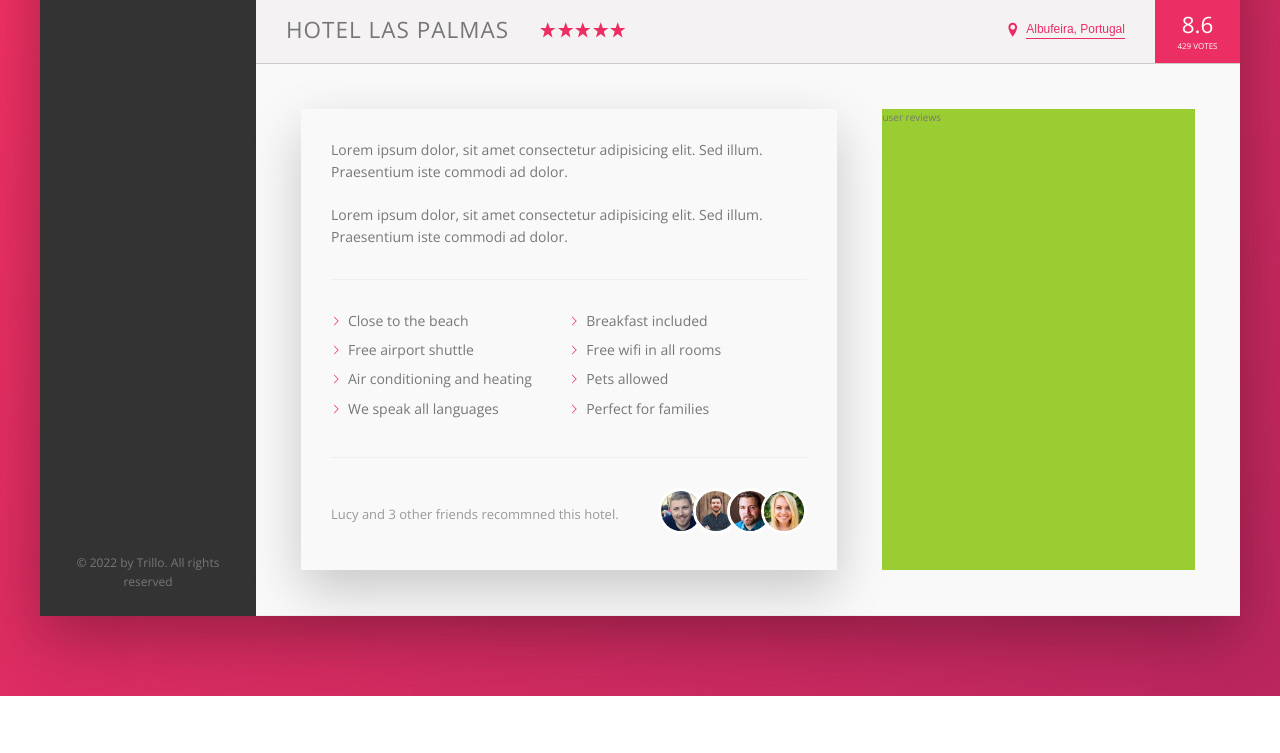
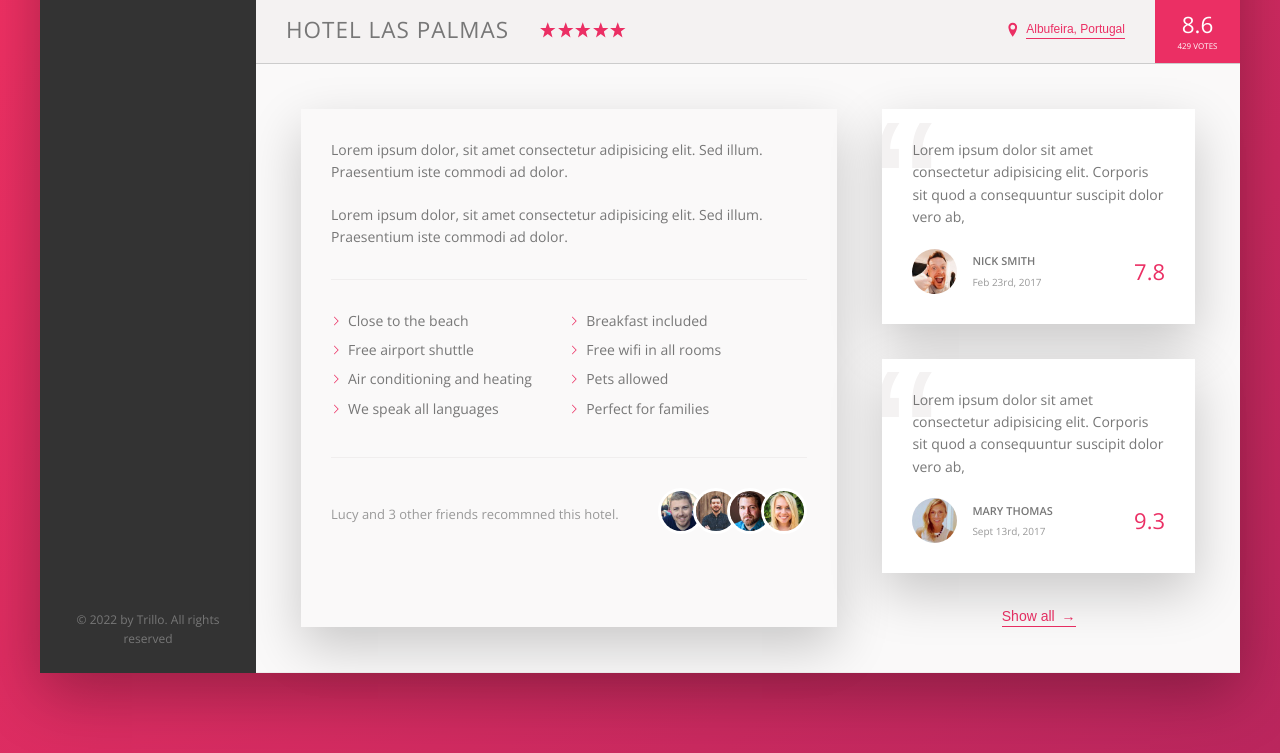
Before and after one commit to DanilKuznet1/Trillo-Projects, a website: page index.html in a window 1280 px wide. Shown: the part 538-1291 px from the top of the page. Before the commit the page ends 1234 px from the top, so only its background shows below. Drawn offline with nearby package versions, Linux system fonts and the light colour scheme.

Commit message:
finished styling review section
even if there is a small box that needs to be styled or 2 small ones, they need to be in a box that will help make the layout better

```diff
--- a/index.html
+++ b/index.html
@@ -205,7 +205,39 @@
               </div>
             </div>
 
-            <div class="user-reviews">user reviews</div>
+            <div class="user-reviews">
+              <figure class="review">
+                <blockquote class="review__text">
+                  Lorem ipsum dolor sit amet consectetur adipisicing elit.
+                  Corporis sit quod a consequuntur suscipit dolor vero ab,
+                </blockquote>
+                <figcaption class="review__user">
+                  <img src="img/user-1.jpg" alt="User" class="review__photo" />
+                  <div class="review__user-box">
+                    <p class="review__user-name">Nick Smith</p>
+                    <p class="review__user-date">Feb 23rd, 2017</p>
+                  </div>
+                  <div class="review__rating">7.8</div>
+                </figcaption>
+              </figure>
+
+              <figure class="review">
+                <blockquote class="review__text">
+                  Lorem ipsum dolor sit amet consectetur adipisicing elit.
+                  Corporis sit quod a consequuntur suscipit dolor vero ab,
+                </blockquote>
+                <figcaption class="review__user">
+                  <img src="img/user-2.jpg" alt="User" class="review__photo" />
+                  <div class="review__user-box">
+                    <p class="review__user-name">Mary Thomas</p>
+                    <p class="review__user-date">Sept 13rd, 2017</p>
+                  </div>
+                  <div class="review__rating">9.3</div>
+                </figcaption>
+              </figure>
+
+              <button class="btn-inline">Show all <span>&rarr;</span></button>
+            </div>
           </div>
         </main>
       </div>
--- a/sass/_components.scss
+++ b/sass/_components.scss
@@ -275,8 +275,17 @@
   cursor: pointer;
   transition: all 0.2s;
 
+  & span {
+    margin-left: 3px;
+    transition: margin-left 0.2s;
+  }
+
   &:hover {
     color: var(--color-grey-dark-1);
+
+    span {
+      margin-left: 8px;
+    }
   }
 
   &:focus {
@@ -356,7 +365,6 @@
   }
 
   &__friend {
-
   }
 
   &__photo {
@@ -371,3 +379,62 @@
     margin-right: -1.5rem;
   }
 }
+
+///////////////////////////
+// REVIEWS
+.review {
+  background-color: #fff;
+  box-shadow: var(--shadow-light);
+  padding: 3rem;
+  margin-bottom: 3.5rem;
+  position: relative;
+  overflow: hidden;
+
+  &__text {
+    margin-bottom: 2rem;
+    z-index: 10;
+    position: relative;
+  }
+
+  &__user {
+    display: flex;
+    align-items: center;
+    margin-top: 2rem;
+  }
+  &__photo {
+    height: 4.5rem;
+    width: 4.5rem;
+    border-radius: 50%;
+    margin-right: 1.5rem;
+  }
+  &__user-box {
+    margin-right: auto;
+  }
+  &__user-name {
+    font-size: 1.1rem;
+    font-weight: 600;
+    text-transform: uppercase;
+    margin-bottom: 0.4rem;
+  }
+  &__user-date {
+    font-size: 1rem;
+    color: var(--color-grey-dark-3);
+  }
+  &__rating {
+    font-size: 2.2rem;
+    font-weight: 300;
+    color: var(--color-primary);
+  }
+
+  &::before {
+    content: "\201C";
+    position: absolute;
+    top: -1.75rem;
+    left: -1rem;
+    font-size: 20rem;
+    color: var(--color-grey-light-2);
+    line-height: 1;
+    font-family: sans-serif;
+    z-index: 1;
+  }
+}
--- a/sass/_layout.scss
+++ b/sass/_layout.scss
@@ -36,6 +36,7 @@
 }
 
 .detail {
+  font-size: 1.4rem;
   display: flex;
   padding: 4.5rem;
   background-color: var(--color-grey-light-1);
@@ -43,7 +44,6 @@
 }
 
 .description {
-  font-size: 1.4rem;
   box-shadow: var(--shadow-light);
   padding: 3rem;
   flex: 0 0 60%;
@@ -51,6 +51,9 @@
 }
 
 .user-reviews {
-  background-color: yellowgreen;
   flex: 1;
+
+  display: flex;
+  flex-direction: column;
+  align-items: center;
 }
```
Also changed, not shown: css/style.css.
